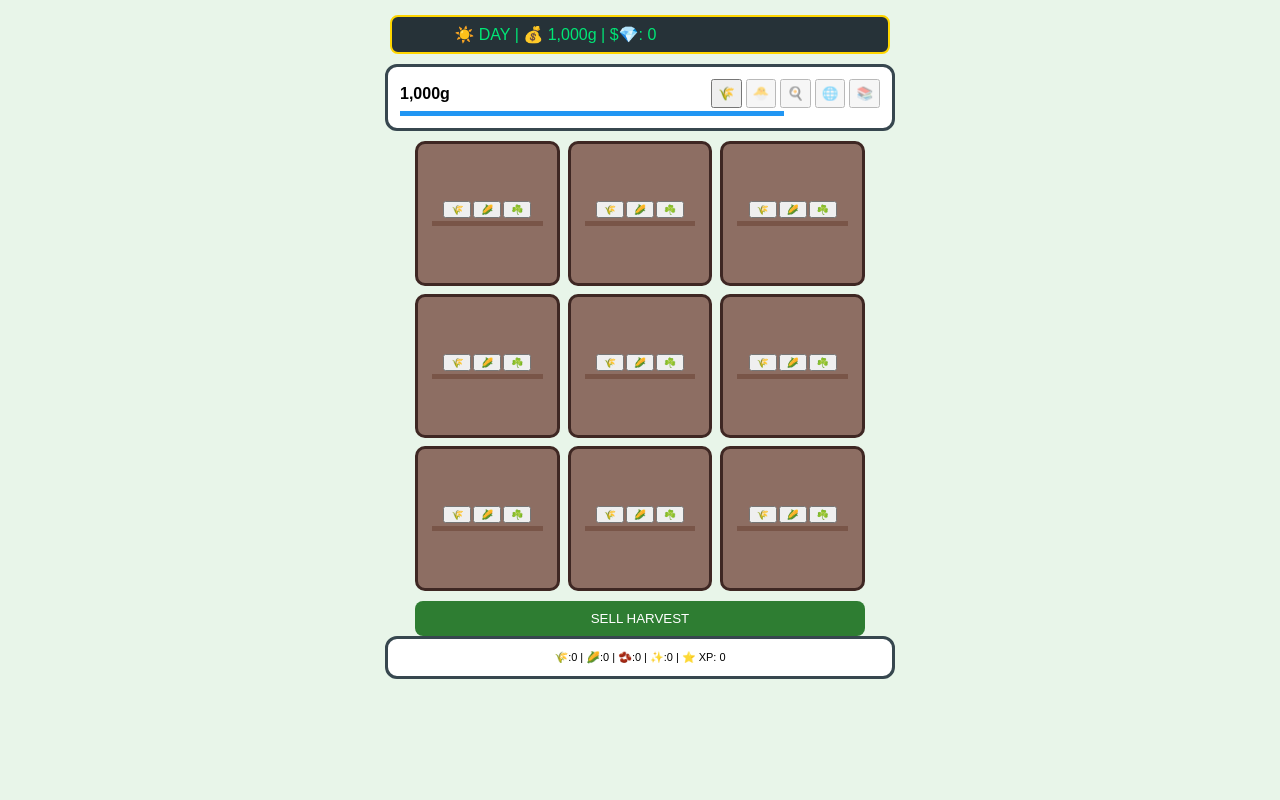
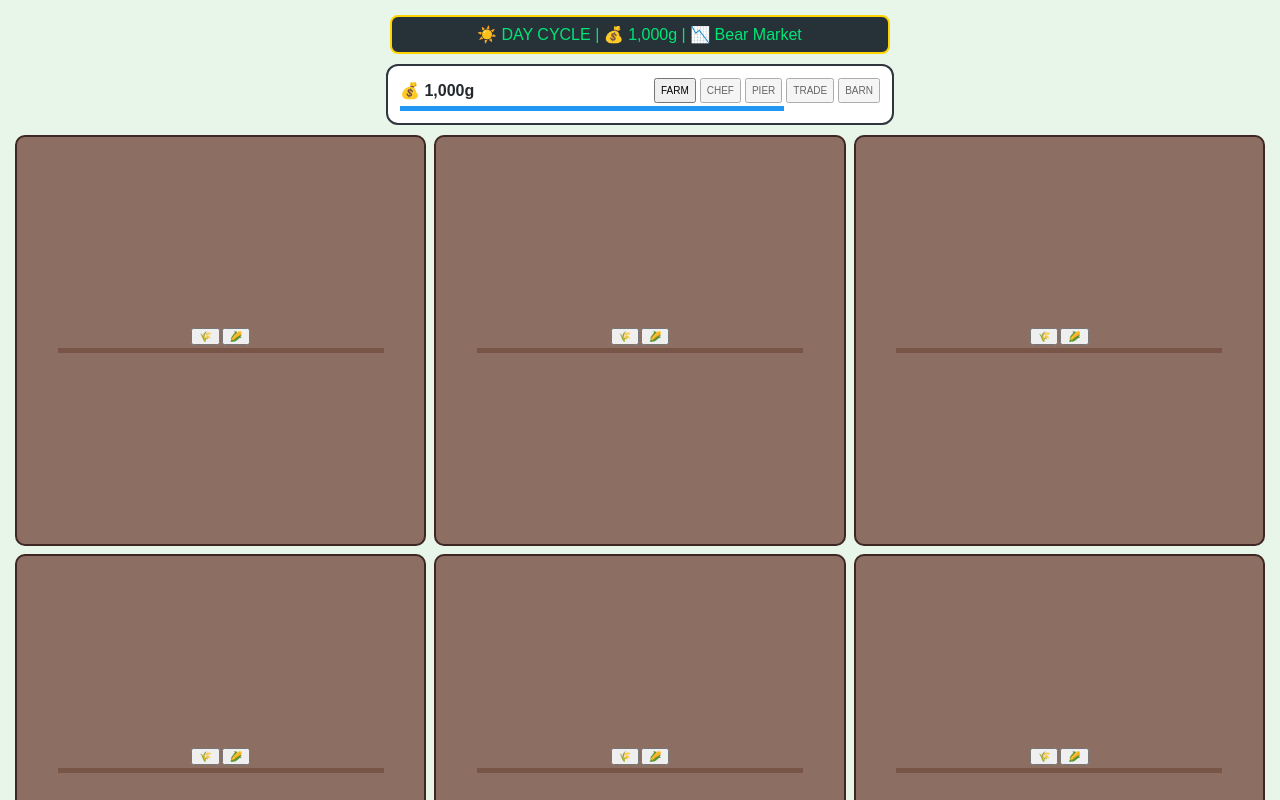
Before and after one commit to mohamedmehdigara/react-farming-game, a React (Create React App) app: page / in a window 1280 px wide. Shown: the top 800 px of the page. Built offline with nearby package versions, Linux system fonts and the light colour scheme.

Commit message:
edited files

```diff
--- a/src/App.js
+++ b/src/App.js
@@ -5,26 +5,25 @@ import styled, { keyframes } from 'styled-components';
 const slide = keyframes` 0% { transform: translateX(100%); } 100% { transform: translateX(-100%); } `;
 
 const CROPS = {
-  WHEAT: { id: 'WHEAT', icon: '🌾', cost: 10, price: 25, time: 8, drain: 10 },
-  CORN: { id: 'CORN', icon: '🌽', cost: 40, price: 100, time: 15, drain: 20 },
-  CLOVER: { id: 'CLOVER', icon: '☘️', cost: 5, price: 0, time: 5, drain: -40 },
-  SUNGRAIN: { id: 'SUNGRAIN', icon: '✨', cost: 0, price: 1500, time: 30, drain: 50 },
-  BEAN: { id: 'BEAN', icon: '🫘', cost: 0, price: 300, time: 10, drain: -60 }
+  WHEAT: { id: 'WHEAT', icon: '🌾', cost: 10, basePrice: 25, time: 8, drain: 10 },
+  CORN: { id: 'CORN', icon: '🌽', cost: 40, basePrice: 100, time: 15, drain: 20 },
+  CLOVER: { id: 'CLOVER', icon: '☘️', cost: 5, basePrice: 0, time: 5, drain: -40 },
+  SUNGRAIN: { id: 'SUNGRAIN', icon: '✨', cost: 0, basePrice: 1500, time: 30, drain: 50 },
+  BEAN: { id: 'BEAN', icon: '🫘', cost: 0, basePrice: 300, time: 10, drain: -60 }
 };
 
 const WEATHER = {
   CLEAR: { id: 'CLEAR', icon: '☀️', speed: 1, color: '#e8f5e9' },
   RAIN: { id: 'RAIN', icon: '🌧️', speed: 2, color: '#cfd8dc' },
-  HEAT: { id: 'HEAT', icon: '🔥', speed: 3, color: '#ffe0b2' },
-  NIGHT: { id: 'NIGHT', icon: '🌙', speed: 0.5, color: '#1a237e' }
+  NIGHT: { id: 'NIGHT', icon: '🌙', speed: 0.5, color: '#0d1117' }
 };
 
 // --- Styled Components ---
 const GameWrap = styled.div`
   display: flex; flex-direction: column; align-items: center; min-height: 100vh;
-  background: ${props => props.isNight ? '#1a237e' : props.bg};
-  color: ${props => props.isNight ? 'white' : 'black'};
-  transition: 3s; padding: 15px; font-family: sans-serif;
+  background: ${props => props.isNight ? '#0d1117' : props.bg};
+  color: ${props => props.isNight ? '#c9d1d9' : '#24292e'};
+  transition: 2s; padding: 15px; font-family: sans-serif;
 `;
 
 const Ticker = styled.div`
@@ -35,47 +34,45 @@ const Ticker = styled.div`
 const TickerText = styled.div` display: inline-block; animation: ${slide} 15s linear infinite; `;
 
 const Section = styled.div`
-  background: ${props => props.dark ? '#283593' : 'white'};
-  color: ${props => props.dark ? 'white' : 'black'};
-  border: 3px solid #37474f; border-radius: 12px; width: 100%; max-width: 480px; padding: 12px; margin-bottom: 10px;
+  background: ${props => props.dark ? '#161b22' : 'white'};
+  border: 2px solid #30363d; border-radius: 12px; width: 100%; max-width: 480px; padding: 12px; margin-bottom: 10px;
 `;
 
 const PlotGrid = styled.div`
-  display: grid; grid-template-columns: repeat(${props => props.cols || 3}, 1fr);
-  gap: 8px; width: 100%; max-width: 450px;
+  display: grid; grid-template-columns: repeat(${props => props.cols || 3}, 1fr); gap: 8px; width: 100%;
 `;
 
 const Plot = styled.div`
-  aspect-ratio: 1/1; background: ${props => props.isSuper ? '#4e342e' : (props.isNight ? '#3949ab' : '#8d6e63')};
-  border: ${props => props.isSuper ? '3px solid #ffd600' : '3px solid #3e2723'}; border-radius: 10px;
+  aspect-ratio: 1/1; background: ${props => props.isSuper ? '#3e2723' : (props.isNight ? '#21262d' : '#8d6e63')};
+  border: ${props => props.isSuper ? '2px solid #ffd700' : '2px solid #3e2723'}; border-radius: 10px;
   position: relative; display: flex; flex-direction: column; align-items: center; justify-content: center; cursor: pointer;
-  box-shadow: ${props => props.isSuper ? 'inset 0 0 10px #ffd600' : 'none'};
 `;
 
 const Meter = styled.div`
   width: 80%; height: 5px; background: #eee; border-radius: 2px; margin-top: 3px;
-  & > div { height: 100%; background: ${props => props.color}; width: ${props => props.val || 0}%; transition: 0.3s; }
+  & > div { height: 100%; background: ${props => props.color || '#4caf50'}; width: ${props => props.val || 0}%; transition: 0.3s; }
 `;
 
 export default function App() {
-  // --- States ---
+  // --- States with Robust Fail-safes ---
   const [money, setMoney] = useState(() => Number(JSON.parse(localStorage.getItem('zf_money'))) || 1000);
   const [diamonds, setDiamonds] = useState(() => Number(JSON.parse(localStorage.getItem('zf_diamonds'))) || 0);
-  const [inv, setInv] = useState(() => JSON.parse(localStorage.getItem('zf_inv')) || { WHEAT: 0, CORN: 0, SUNGRAIN: 0, BEAN: 0, MEAL: 0, COMPOST: 0 });
+  const [inv, setInv] = useState(() => JSON.parse(localStorage.getItem('zf_inv')) || { WHEAT: 0, CORN: 0, SUNGRAIN: 0, BEAN: 0, MEAL: 0, COMPOST: 0, KELP: 0, FISH: 0 });
   const [staff, setStaff] = useState(() => JSON.parse(localStorage.getItem('zf_staff')) || { harvester: false, onMission: false, missionTime: 0, buffTime: 0 });
-  const [stats, setStats] = useState(() => JSON.parse(localStorage.getItem('zf_stats')) || { totalGold: 1000, totalHarvested: 0, xp: 0, level: 1, cropCounts: { WHEAT: 0, CORN: 0, SUNGRAIN: 0, BEAN: 0 } });
+  const [stats, setStats] = useState(() => JSON.parse(localStorage.getItem('zf_stats')) || { xp: 0, level: 1, mastery: { WHEAT: 1, CORN: 1 } });
   const [plots, setPlots] = useState(() => JSON.parse(localStorage.getItem('zf_plots')) || Array(9).fill({ type: null, progress: 0, soil: 100, isSuper: false }));
-  const [almanac, setAlmanac] = useState(() => JSON.parse(localStorage.getItem('zf_almanac')) || { botanist: false, merchant: false, alchemist: false });
+  const [almanac, setAlmanac] = useState(() => JSON.parse(localStorage.getItem('zf_almanac')) || { botanist: false, alchemist: false });
   const [animals, setAnimals] = useState(() => JSON.parse(localStorage.getItem('zf_animals')) || { chickens: 0, cows: 0 });
-  const [decor, setDecor] = useState(() => JSON.parse(localStorage.getItem('zf_decor')) || { fountain: false });
 
-  const [weather, setWeather] = useState(WEATHER.CLEAR);
+  const [market, setMarket] = useState({ WHEAT: 25, CORN: 100, trend: 'stable' });
   const [isNight, setIsNight] = useState(false);
   const [water, setWater] = useState(100);
   const [uiState, setUiState] = useState('farm');
-  const [contract, setContract] = useState({ type: 'CORN', amt: 10, reward: 2 });
+  const [weather, setWeather] = useState(WEATHER.CLEAR);
+  const [fishing, setFishing] = useState({ active: false, progress: 0 });
+  const [tech, setTech] = useState({ beehive: false, greenhouse: false });
 
-  // --- Persistence ---
+  // --- Persistence & Leveling ---
   useEffect(() => {
     localStorage.setItem('zf_money', JSON.stringify(money));
     localStorage.setItem('zf_diamonds', JSON.stringify(diamonds));
@@ -83,157 +80,184 @@ export default function App() {
     localStorage.setItem('zf_staff', JSON.stringify(staff));
     localStorage.setItem('zf_plots', JSON.stringify(plots));
     localStorage.setItem('zf_stats', JSON.stringify(stats));
-    localStorage.setItem('zf_almanac', JSON.stringify(almanac));
-    localStorage.setItem('zf_animals', JSON.stringify(animals));
-    localStorage.setItem('zf_decor', JSON.stringify(decor));
 
-    const xp = stats.xp || 0;
-    if (xp >= 1500 && stats.level < 3) {
+    if ((stats?.xp || 0) >= 1500 && stats.level < 3) {
       setStats(s => ({ ...s, level: 3 }));
       setPlots(prev => prev.length < 16 ? [...prev, ...Array(16 - prev.length).fill({ type: null, progress: 0, soil: 100, isSuper: false })] : prev);
-    } else if (xp >= 500 && stats.level < 2) {
+    } else if ((stats?.xp || 0) >= 500 && stats.level < 2) {
       setStats(s => ({ ...s, level: 2 }));
       setPlots(prev => prev.length < 12 ? [...prev, ...Array(12 - prev.length).fill({ type: null, progress: 0, soil: 100, isSuper: false })] : prev);
     }
-  }, [money, diamonds, inv, staff, plots, stats, almanac, animals, decor]);
+  }, [money, diamonds, inv, staff, plots, stats]);
 
-  useEffect(() => {
-    const cycle = setInterval(() => setIsNight(prev => !prev), 60000);
-    return () => clearInterval(cycle);
-  }, []);
-
-  // --- Logic Helpers ---
-  const handleHarvestLogic = (i, p) => {
-    const tid = p.type.id;
-    setInv(v => ({ ...v, [tid]: (v[tid] || 0) + 1 }));
-    setStats(s => ({
-      ...s,
-      totalHarvested: (s.totalHarvested || 0) + 1,
-      xp: (s.xp || 0) + 10,
-      cropCounts: { ...s.cropCounts, [tid]: ((s.cropCounts && s.cropCounts[tid]) || 0) + 1 }
-    }));
-
-    let mutChance = (almanac.alchemist ? 0.15 : 0.1) * (isNight ? 2 : 1);
-    [i-1, i+1, i-3, i-4, i+4].forEach(n => {
-      if (plots[n] && plots[n].type && plots[n].type.id !== tid && Math.random() < mutChance) {
-        setInv(v => ({ ...v, SUNGRAIN: (v.SUNGRAIN || 0) + 1 }));
-      }
-    });
-  };
-
-  const manualHarvest = (i) => {
-    const p = plots[i];
-    if (p && p.progress >= 100) {
-      handleHarvestLogic(i, p);
-      setPlots(ps => ps.map((x, idx) => idx === i ? { ...x, type: null, progress: 0, soil: Math.max(0, Math.min(100, (p.soil || 100) - (p.type.drain || 10))) } : x));
-    } else if (p && !p.type && inv.COMPOST > 0 && !p.isSuper) {
-        setInv(v => ({...v, COMPOST: v.COMPOST - 1}));
-        setPlots(ps => ps.map((x, idx) => idx === i ? {...x, isSuper: true} : x));
-    }
-  };
-
-  const sellAll = () => {
-    let gain = 0;
-    Object.entries(inv).forEach(([id, count]) => {
-      if (!['MEAL', 'COMPOST'].includes(id) && CROPS[id]) gain += (count || 0) * (CROPS[id].price || 0);
-    });
-    setMoney(m => (m || 0) + gain);
-    setInv(v => ({ WHEAT: 0, CORN: 0, SUNGRAIN: 0, BEAN: 0, MEAL: v.MEAL || 0, COMPOST: v.COMPOST || 0 }));
-  };
-
-  // --- Engine ---
+  // --- Main Engine ---
   useEffect(() => {
     const ticker = setInterval(() => {
-      if (weather.id === 'RAIN' || decor.fountain) setWater(w => Math.min(100, (w || 0) + (decor.fountain ? 0.3 : 2)));
+      setWater(w => Math.min(100, (w || 0) + 0.15));
+
+      setStaff(s => {
+        const isMissionEnd = s.onMission && s.missionTime <= 1;
+        if (isMissionEnd) setInv(v => ({ ...v, BEAN: (v.BEAN || 0) + 2 }));
+        return { ...s, missionTime: Math.max(0, s.missionTime - 1), onMission: s.onMission && s.missionTime > 1, buffTime: Math.max(0, s.buffTime - 1) };
+      });
+
+      if (fishing.active) {
+        setFishing(f => {
+          if (f.progress >= 100) {
+            const caughtKelp = Math.random() > 0.4;
+            setInv(v => ({ ...v, [caughtKelp ? 'KELP' : 'FISH']: (v[caughtKelp ? 'KELP' : 'FISH'] || 0) + 1 }));
+            return { active: false, progress: 0 };
+          }
+          return { ...f, progress: (f.progress || 0) + 10 };
+        });
+      }
 
       setPlots(current => current.map((p, i) => {
         let currentSoil = p.soil || 0;
         if (!p.type) {
-            currentSoil = Math.min(100, currentSoil + ((animals.chickens || 0) * 0.5) + ((animals.cows || 0) * 2));
-            return { ...p, soil: currentSoil };
+          currentSoil = Math.min(100, currentSoil + ((animals?.chickens || 0) * 0.5) + ((animals?.cows || 0) * 2));
+          return { ...p, soil: currentSoil };
         }
 
         const timeMod = isNight ? 0.5 : (weather.speed || 1);
         let robotSpeed = (staff.buffTime > 0 && !staff.onMission) ? 2 : 1;
         let superMod = p.isSuper ? 3 : 1;
-        let mult = timeMod * (currentSoil / 100) * (almanac.botanist ? 1.2 : 1) * robotSpeed * superMod;
+        let beeMod = tech.beehive ? 1.2 : 1;
+        let mult = timeMod * (currentSoil / 100) * (almanac.botanist ? 1.2 : 1) * robotSpeed * superMod * beeMod;
 
-        const growth = (water > 0 || weather.id === 'RAIN' || decor.fountain) ? (100 / (p.type.time || 10)) * mult : 0;
-        if (weather.id !== 'RAIN' && !decor.fountain) setWater(w => Math.max(0, (w || 0) - 0.02));
+        const growth = (100 / (p.type.time || 10)) * mult;
+        const nextProgress = Math.min((p.progress || 0) + growth, 100);
 
-        if (Math.min((p.progress || 0) + growth, 100) >= 100 && staff.harvester && !staff.onMission) {
+        if (nextProgress >= 100 && staff.harvester && !staff.onMission) {
           handleHarvestLogic(i, p);
-          return { ...p, type: null, progress: 0, soil: Math.max(0, Math.min(100, currentSoil - (p.type.drain || 10))) };
+          return { ...p, type: null, progress: 0, soil: Math.max(0, currentSoil - (p.type.drain || 10)), isSuper: false };
         }
-        return { ...p, progress: Math.min((p.progress || 0) + growth, 100), soil: currentSoil };
+        return { ...p, progress: nextProgress, soil: currentSoil };
       }));
     }, 1000);
     return () => clearInterval(ticker);
-  }, [weather, water, staff, almanac, animals, decor, isNight, plots.length]);
+  }, [isNight, tech, fishing.active, weather, staff, almanac, animals]);
+
+  // --- Market & Day Cycle ---
+  useEffect(() => {
+    const marketInt = setInterval(() => {
+      setMarket({
+        WHEAT: Math.max(10, 25 + (Math.random() * 20 - 10)),
+        CORN: Math.max(50, 100 + (Math.random() * 40 - 20)),
+        trend: Math.random() > 0.5 ? 'bull' : 'bear'
+      });
+    }, 15000);
+    const timeInt = setInterval(() => setIsNight(n => !n), 60000);
+    return () => { clearInterval(marketInt); clearInterval(timeInt); };
+  }, []);
+
+  const handleHarvestLogic = (i, p) => {
+    const tid = p.type.id;
+    setInv(v => ({ ...v, [tid]: (v[tid] || 0) + 1 }));
+    setStats(s => ({ ...s, xp: (s.xp || 0) + 10 }));
+    let mutChance = (almanac.alchemist ? 0.15 : 0.1) * (isNight ? 2 : 1);
+    if (Math.random() < mutChance) setInv(v => ({ ...v, SUNGRAIN: (v.SUNGRAIN || 0) + 1 }));
+  };
+
+  const manualHarvest = (i) => {
+    const p = plots[i];
+    if (p?.progress >= 100) {
+      handleHarvestLogic(i, p);
+      setPlots(ps => ps.map((x, idx) => idx === i ? { ...x, type: null, progress: 0, isSuper: false, soil: Math.max(0, (p.soil || 0) - (p.type.drain || 10)) } : x));
+    } else if (p && !p.type && ((inv?.COMPOST || 0) > 0 || (inv?.KELP || 0) > 0) && !p.isSuper) {
+      const type = (inv?.KELP || 0) > 0 ? 'KELP' : 'COMPOST';
+      setInv(v => ({ ...v, [type]: v[type] - 1 }));
+      setPlots(ps => ps.map((x, idx) => idx === i ? { ...x, isSuper: true } : x));
+    }
+  };
+
+  const sellAll = () => {
+    const mW = stats?.mastery?.WHEAT || 1;
+    const mC = stats?.mastery?.CORN || 1;
+    let total = ((inv?.WHEAT || 0) * market.WHEAT * mW) +
+                ((inv?.CORN || 0) * market.CORN * mC) +
+                ((inv?.SUNGRAIN || 0) * 1500) +
+                ((inv?.FISH || 0) * 500);
+    setMoney(m => (m || 0) + total);
+    setInv(v => ({ ...v, WHEAT: 0, CORN: 0, SUNGRAIN: 0, FISH: 0 }));
+  };
 
   return (
     <GameWrap bg={weather.color} isNight={isNight}>
       <Ticker>
         <TickerText>
-          {isNight ? "🌙 NIGHT | " : "☀️ DAY | "}
-          {inv.COMPOST > 0 ? `💩 COMPOST READY: Click empty plot to boost | ` : ""}
-          💰 {Math.floor(money).toLocaleString()}g | $💎: {diamonds || 0}
+          {isNight ? "🌙 NIGHT CYCLE | " : "☀️ DAY CYCLE | "}
+          💰 {Math.floor(money).toLocaleString()}g | {market.trend === 'bull' ? '📈 Bull Market' : '📉 Bear Market'}
         </TickerText>
       </Ticker>
 
       <Section dark={isNight}>
         <div style={{ display: 'flex', justifyContent: 'space-between', alignItems: 'center' }}>
-          <b>{Math.floor(money).toLocaleString()}g</b>
+          <b>💰 {Math.floor(money).toLocaleString()}g</b>
           <div style={{ display: 'flex', gap: '4px' }}>
-            {['farm', 'barn', 'chef', 'trade', 'almanac'].map(mode => (
-              <button key={mode} onClick={() => setUiState(mode)} style={{ opacity: uiState === mode ? 1 : 0.5, padding: '5px' }}>
-                {mode === 'farm' ? '🌾' : mode === 'barn' ? '🐣' : mode === 'chef' ? '🍳' : mode === 'trade' ? '🌐' : '📚'}
-              </button>
+            {['farm', 'chef', 'pier', 'trade', 'barn'].map(m => (
+              <button key={m} onClick={() => setUiState(m)} style={{ opacity: uiState === m ? 1 : 0.6, fontSize: '10px', padding: '5px' }}>{m.toUpperCase()}</button>
             ))}
           </div>
         </div>
         <Meter color="#2196f3" val={water}><div /></Meter>
       </Section>
 
-      {uiState === 'chef' && (
-        <Section dark={isNight}>
-          <h4>👨‍🍳 Production Lab</h4>
-          <div style={{display:'grid', gridTemplateColumns:'1fr 1fr', gap:'5px'}}>
-            <button onClick={() => setInv(v => ({ ...v, WHEAT: v.WHEAT - 1, CORN: v.CORN - 1, BEAN: v.BEAN - 1, MEAL: v.MEAL + 1 }))} disabled={inv.WHEAT < 1 || inv.CORN < 1 || inv.BEAN < 1}>Cook Meal (🥘)</button>
-            <button onClick={() => setInv(v => ({ ...v, WHEAT: v.WHEAT - 10, COMPOST: (v.COMPOST || 0) + 1 }))} disabled={inv.WHEAT < 10}>Make Compost (10 🌾)</button>
-          </div>
-          <p style={{fontSize:'12px', marginTop:'10px'}}>Meals: {inv.MEAL} | Compost: {inv.COMPOST}</p>
-        </Section>
-      )}
-
       {uiState === 'farm' && (
         <>
           <PlotGrid cols={stats.level === 3 ? 4 : 3}>
             {plots.map((p, i) => (
               <Plot key={i} isNight={isNight} isSuper={p.isSuper} onClick={() => manualHarvest(i)}>
-                {p && p.type ? (
+                {p.type ? (
                   <>
-                    <div style={{ fontSize: stats.level === 3 ? '1.2rem' : '2rem' }}>{(p.progress || 0) >= 100 ? p.type.icon : '🌱'}</div>
+                    <span style={{ fontSize: '1.5rem' }}>{p.progress >= 100 ? p.type.icon : '🌱'}</span>
                     <Meter color="#4caf50" val={p.progress}><div /></Meter>
                   </>
                 ) : (
-                  <div style={{ display: 'flex', gap: '2px', flexWrap: 'wrap', justifyContent: 'center' }}>
-                    {p.isSuper && <span style={{fontSize:'0.6rem', position:'absolute', top:'2px'}}>✨</span>}
-                    {['WHEAT', 'CORN', 'CLOVER'].map(k => (
-                      <button key={k} style={{ fontSize: '0.6rem' }} onClick={(e) => { e.stopPropagation(); if (money >= CROPS[k].cost) { setMoney(m => m - CROPS[k].cost); setPlots(ps => ps.map((x, idx) => idx === i ? { ...x, type: CROPS[k], progress: 0 } : x)); } }}>{CROPS[k].icon}</button>
+                  <div style={{ display: 'flex', flexWrap: 'wrap', gap: '2px', justifyContent: 'center' }}>
+                    {['WHEAT', 'CORN'].map(k => (
+                      <button key={k} style={{fontSize:'10px'}} onClick={(e) => { e.stopPropagation(); if (money >= CROPS[k].cost) { setMoney(m => m - CROPS[k].cost); setPlots(ps => ps.map((x, idx) => idx === i ? { ...x, type: CROPS[k], progress: 0 } : x)); } }}>{CROPS[k].icon}</button>
                     ))}
                   </div>
                 )}
-                <Meter color="#795548" val={p ? p.soil : 100}><div /></Meter>
+                <Meter color="#795548" val={p.soil}><div /></Meter>
               </Plot>
             ))}
           </PlotGrid>
-          <button onClick={sellAll} style={{ width: '100%', maxWidth: '450px', marginTop: '10px', background: '#2e7d32', color: 'white', padding: '10px', borderRadius: '8px', border: 'none' }}>SELL HARVEST</button>
+          <button onClick={sellAll} style={{ width: '100%', maxWidth:'480px', marginTop: '10px', background: '#2e7d32', color: 'white', padding: '10px', borderRadius: '8px', border: 'none' }}>SELL ALL HARVEST</button>
         </>
       )}
 
+      {uiState === 'pier' && (
+        <Section dark={isNight}>
+          <h4>🎣 Pier (🌿 Kelp or 🐟 Fish)</h4>
+          <Meter color="#03a9f4" val={fishing.progress}><div /></Meter>
+          <button disabled={fishing.active || water < 20} onClick={() => { setWater(w => w - 20); setFishing({ active: true, progress: 0 }); }} style={{ width: '100%', marginTop: '10px', padding: '10px' }}>
+            {fishing.active ? 'Casting Line...' : 'Cast Line (20% Water)'}
+          </button>
+        </Section>
+      )}
+
+      {uiState === 'chef' && (
+        <Section dark={isNight}>
+          <h4>👨‍🍳 Culinary & Bio Lab</h4>
+          <button onClick={() => setInv(v => ({ ...v, WHEAT: v.WHEAT - 10, COMPOST: (v.COMPOST || 0) + 1 }))} disabled={(inv?.WHEAT || 0) < 10}>Make Compost (10 🌾)</button>
+          <button onClick={() => { setInv(v => ({ ...v, MEAL: v.MEAL - 1 })); setStaff(s => ({ ...s, buffTime: 60 })); }} disabled={(inv?.MEAL || 0) < 1 || !staff.harvester} style={{ marginLeft: '5px' }}>Feed Robot (⚡)</button>
+          <button onClick={() => { setInv(v => ({ ...v, CORN: v.CORN - 50 })); setStats(s => ({ ...s, mastery: { ...s.mastery, CORN: (s.mastery?.CORN || 1) + 0.1 } })); }} disabled={(inv?.CORN || 0) < 50} style={{ display: 'block', width: '100%', marginTop: '5px' }}>Study Corn (+0.1 Mastery)</button>
+        </Section>
+      )}
+
+      {uiState === 'trade' && (
+        <Section dark={isNight}>
+          <h4>💹 Tech & Almanac</h4>
+          <button disabled={tech.beehive || money < 5000} onClick={() => { setMoney(m => m - 5000); setTech(t => ({ ...t, beehive: true })); }}>🐝 Beehive (5k)</button>
+          <button disabled={almanac.botanist || diamonds < 5} onClick={() => { setDiamonds(d => d - 5); setAlmanac(a => ({ ...a, botanist: true })); }}>📖 Botanist (5💎)</button>
+          {!staff.harvester && <button onClick={() => money >= 2000 && (setMoney(m => m - 2000), setStaff(s => ({ ...s, harvester: true })))}>🤖 Buy Robot (2k)</button>}
+        </Section>
+      )}
+
       <Section dark={isNight} style={{ fontSize: '11px', textAlign: 'center' }}>
-        🌾:{inv.WHEAT || 0} | 🌽:{inv.CORN || 0} | 🫘:{inv.BEAN || 0} | ✨:{inv.SUNGRAIN || 0} | ⭐ XP: {stats.xp || 0}
+        Inventory: 🌾:{inv?.WHEAT || 0} | 🌽:{inv?.CORN || 0} | 🌿:{inv?.KELP || 0} | 🐟:{inv?.FISH || 0} | 💩:{inv?.COMPOST || 0}
       </Section>
     </GameWrap>
   );
```
